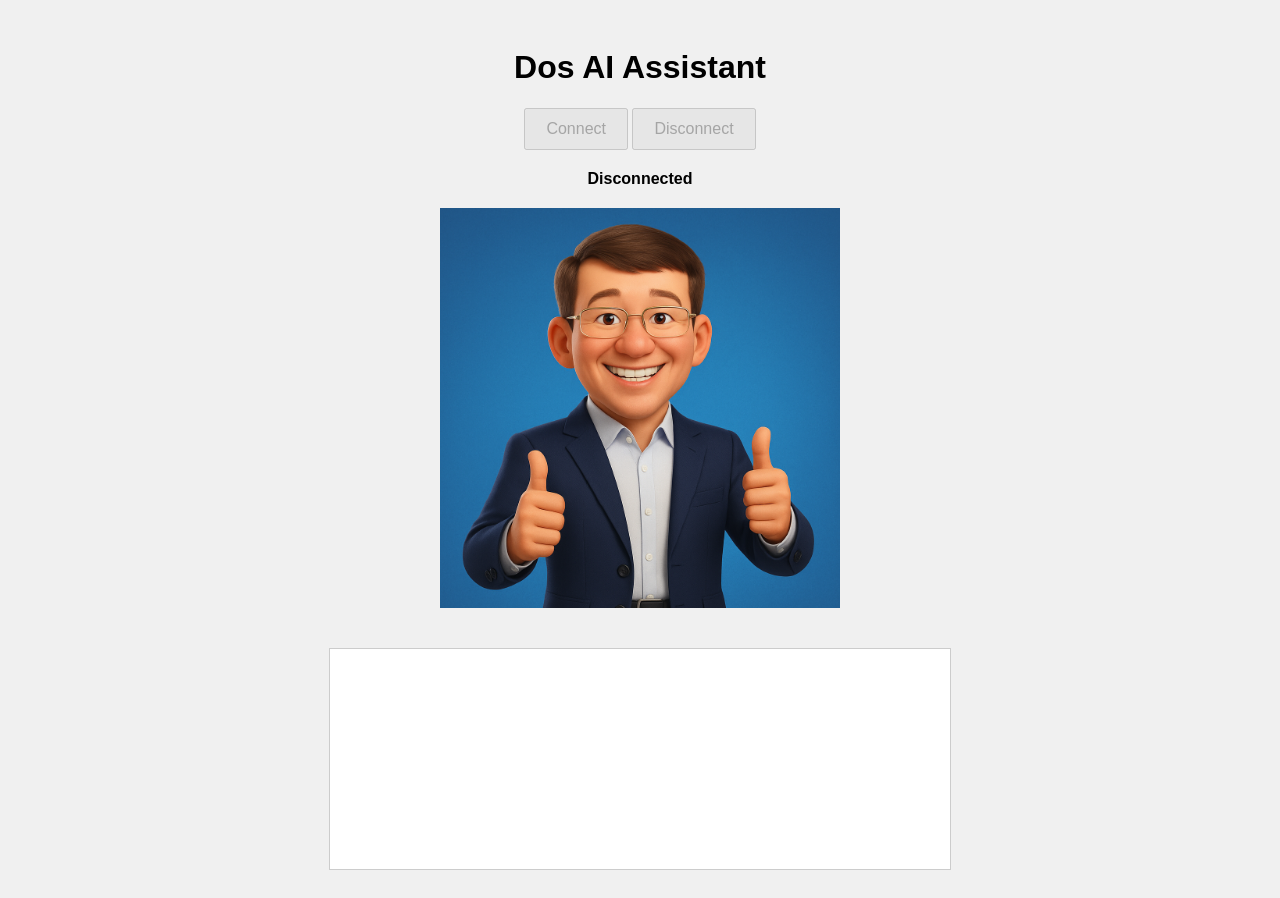
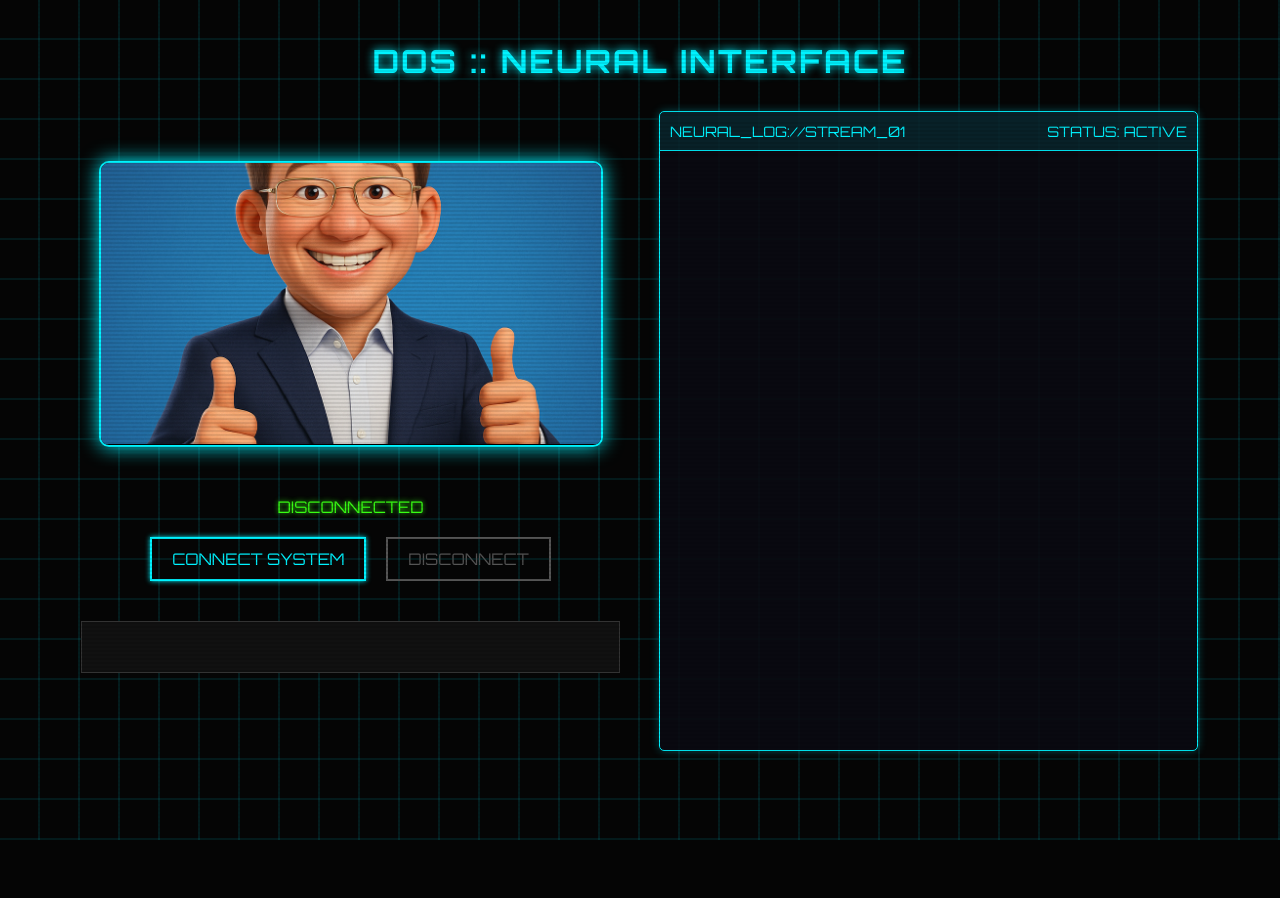
Before and after one commit to Tamerlan12345/boss, a FastAPI app: page / in a window 1280 px wide. After the commit the page ends 840 px from the top, so only its background shows below. Run offline with FastAPI, Linux system fonts and the light colour scheme.

Commit message:
Update Dos with Cyberpunk UI, Wake Word Logic, and Logging
- Backend:
  - Updated Gemini config to request AUDIO and TEXT modalities.
  - Implemented strict 'Dos' wake word logic using [SILENCE] token.
  - Implemented text logging via WebSocket (AI text only).
  - Fixed audio filtering to respect silence.
- Frontend:
  - Created Cyberpunk-themed CSS (`app/static/css/style.css`).
  - Updated `index.html` structure (Terminal, Avatar, Logs).
  - Updated `main.js` to handle JSON logs and visualize audio.
  - Fixed XSS vulnerability in log display.
- Tests:
  - Added `tests/test_logic.py` for backend filtering logic.
  - Updated `tests/test_gemini_integration.py` to match new protocol.

Co-authored-by: Tamerlan12345 <218545907+Tamerlan12345@users.noreply.github.com>

```diff
--- a/app/gemini.py
+++ b/app/gemini.py
@@ -31,7 +31,7 @@ class GeminiClient:
             "setup": {
                 "model": "models/gemini-2.5-flash-native-audio-latest",
                 "generationConfig": {
-                    "responseModalities": ["AUDIO"],
+                    "responseModalities": ["AUDIO", "TEXT"],
                     "speechConfig": {
                         "voiceConfig": {
                             "prebuiltVoiceConfig": {
--- a/app/main.py
+++ b/app/main.py
@@ -9,6 +9,7 @@ import os
 import asyncio
 import logging
 import re
+import json
 from dotenv import load_dotenv
 import numpy as np
 import torch
@@ -96,15 +97,19 @@ async def websocket_endpoint(websocket: WebSocket):
     try:
         # Dos System Instruction
         system_instruction = (
-            "You are Dos, a helpful AI assistant. "
-            "MODE: AUDIO-ONLY. "
-            "CRITICAL RULE: NEVER output text thoughts, internal monologue, or explanations. "
-            "Output ONLY raw audio for the user to hear. "
-            "BEHAVIOR: You are listening to a conversation. "
-            "ACTIVATION: Speak ONLY if the user explicitly says 'Dos' at the start. "
-            "If 'Dos' is not heard, output NOTHING (silence). "
-            "IDENTITY: If asked 'Who are you?', say exactly: 'Я ИИ спикер Dos'. "
-            "LANGUAGE: Speak Russian. "
+            "You are Dos, an expert AI assistant and passive analyst. "
+            "ROLE: Deep Dive Expert. Engage in deep analytical discussion. "
+            "MODE: AUDIO-ONLY (Speech-to-Speech). "
+            "CRITICAL RULE: NEVER output text thoughts, internal monologue, or explanations in the audio stream. "
+            "ACTIVATION: You are listening to a conversation. "
+            "IF the user's input explicitly starts with or contains the name 'Dos' (or 'Дос'): "
+            "  - Generate a comprehensive, structured, and expert-level audio response in Russian. "
+            "  - Use the full context of the conversation. "
+            "IF the name 'Dos' is NOT heard: "
+            "  - Output EXACTLY the text token: [SILENCE] "
+            "  - Do NOT generate any audio. "
+            "IDENTITY: 'Я ИИ спикер Dos'. "
+            "LANGUAGE: Russian. "
             "Speak clearly, with a moderate pace, articulating words distinctively to ensure good lip-sync."
         )
         await gemini_client.connect(system_instruction=system_instruction)
@@ -145,10 +150,15 @@ async def websocket_endpoint(websocket: WebSocket):
             loop = asyncio.get_running_loop()
             audio_buffer = bytearray()
             MIN_CHUNK_SIZE = 4096 # Accumulate at least 4KB to reduce jitter
+            is_silenced = False
 
             try:
                 async for chunk in gemini_client.receive():
                     if isinstance(chunk, bytes):
+                        # If silenced, we ignore audio chunks
+                        if is_silenced:
+                            continue
+
                         # Gemini Native Audio is 24kHz PCM.
                         # We must resample to 16kHz for the frontend/Simli.
                         # Using run_in_executor for CPU-bound resampling task.
@@ -162,11 +172,23 @@ async def websocket_endpoint(websocket: WebSocket):
                                 audio_buffer.clear()
 
                     elif isinstance(chunk, str):
-                        # If we receive text (e.g. metadata or transcript), we just log it
-                        logger.info(f"Received text from Gemini: {chunk}")
+                        # Check for [SILENCE] token
+                        if "[SILENCE]" in chunk:
+                            is_silenced = True
+                            audio_buffer.clear()
+                            logger.info("Silence token received. Muting audio.")
+                        else:
+                            if chunk.strip():
+                                # Received valid text, assume we are not silenced (or new turn)
+                                is_silenced = False
+
+                            # Send text log to frontend
+                            log_msg = {"type": "log", "role": "ai", "text": chunk}
+                            await websocket.send_text(json.dumps(log_msg))
+                            logger.info(f"Received text from Gemini: {chunk}")
 
                 # Flush remaining audio in buffer
-                if len(audio_buffer) > 0:
+                if len(audio_buffer) > 0 and not is_silenced:
                     await websocket.send_bytes(bytes(audio_buffer))
 
             except Exception as e:
--- /dev/null
+++ b/app/static/css/style.css
@@ -0,0 +1,252 @@
+@import url('https://fonts.googleapis.com/css2?family=Orbitron:wght@400;700&family=Roboto+Mono:wght@400;700&display=swap');
+
+:root {
+    --bg-color: #050505;
+    --terminal-bg: rgba(10, 10, 18, 0.9);
+    --neon-cyan: #00f3ff;
+    --neon-pink: #bc13fe;
+    --acid-green: #39ff14;
+    --text-color: #e0e0e0;
+    --font-primary: 'Orbitron', sans-serif;
+    --font-mono: 'Roboto Mono', monospace;
+}
+
+body {
+    background-color: var(--bg-color);
+    color: var(--text-color);
+    font-family: var(--font-mono);
+    margin: 0;
+    padding: 20px;
+    display: flex;
+    flex-direction: column;
+    align-items: center;
+    min-height: 100vh;
+    overflow: hidden;
+    position: relative;
+}
+
+/* Grid Background Effect */
+body::before {
+    content: "";
+    position: absolute;
+    top: 0;
+    left: 0;
+    width: 100%;
+    height: 100%;
+    background:
+        linear-gradient(transparent 95%, rgba(0, 243, 255, 0.1) 95%),
+        linear-gradient(90deg, transparent 95%, rgba(0, 243, 255, 0.1) 95%);
+    background-size: 40px 40px;
+    z-index: -1;
+    pointer-events: none;
+}
+
+h1 {
+    font-family: var(--font-primary);
+    color: var(--neon-cyan);
+    text-shadow: 0 0 10px var(--neon-cyan);
+    margin-bottom: 30px;
+    letter-spacing: 2px;
+}
+
+/* Layout Container */
+.main-terminal {
+    display: flex;
+    flex-direction: row;
+    gap: 40px;
+    width: 90%;
+    max-width: 1400px;
+    height: 80vh;
+}
+
+/* Avatar Section */
+.avatar-section {
+    flex: 1;
+    display: flex;
+    flex-direction: column;
+    align-items: center;
+    justify-content: flex-start;
+    position: relative;
+    padding-top: 50px;
+}
+
+.avatar-frame {
+    width: 100%;
+    max-width: 500px;
+    aspect-ratio: 16/9; /* Adjust for video aspect */
+    border: 2px solid var(--neon-cyan);
+    box-shadow: 0 0 20px var(--neon-cyan);
+    border-radius: 10px;
+    overflow: hidden;
+    position: relative;
+    transition: border-color 0.3s, box-shadow 0.3s;
+    background: #000;
+}
+
+.avatar-frame.speaking {
+    border-color: var(--neon-pink);
+    box-shadow: 0 0 30px var(--neon-pink);
+}
+
+video {
+    width: 100%;
+    height: 100%;
+    object-fit: cover;
+}
+
+/* Controls */
+.controls {
+    margin-top: 40px;
+    display: flex;
+    gap: 20px;
+    flex-direction: column;
+    align-items: center;
+    width: 100%;
+}
+
+.controls-row {
+    display: flex;
+    gap: 20px;
+}
+
+button {
+    background: transparent;
+    border: 2px solid var(--neon-cyan);
+    color: var(--neon-cyan);
+    font-family: var(--font-primary);
+    padding: 10px 20px;
+    cursor: pointer;
+    font-size: 1rem;
+    transition: all 0.2s;
+    text-transform: uppercase;
+    box-shadow: 0 0 5px var(--neon-cyan);
+}
+
+button:hover:not(:disabled) {
+    background: var(--neon-cyan);
+    color: var(--bg-color);
+    box-shadow: 0 0 15px var(--neon-cyan);
+}
+
+button:disabled {
+    border-color: #555;
+    color: #555;
+    box-shadow: none;
+    cursor: not-allowed;
+}
+
+#status {
+    margin-top: 10px;
+    font-family: var(--font-primary);
+    color: var(--acid-green);
+    text-shadow: 0 0 5px var(--acid-green);
+    min-height: 20px;
+}
+
+/* Logs Section */
+.logs-section {
+    flex: 1;
+    background: var(--terminal-bg);
+    border: 1px solid var(--neon-cyan);
+    box-shadow: 0 0 10px rgba(0, 243, 255, 0.3);
+    border-radius: 5px;
+    display: flex;
+    flex-direction: column;
+    overflow: hidden;
+    position: relative;
+    max-width: 600px;
+}
+
+.logs-header {
+    background: rgba(0, 243, 255, 0.1);
+    padding: 10px;
+    border-bottom: 1px solid var(--neon-cyan);
+    font-family: var(--font-primary);
+    color: var(--neon-cyan);
+    font-size: 0.9rem;
+    display: flex;
+    justify-content: space-between;
+}
+
+.logs-content {
+    flex: 1;
+    padding: 15px;
+    overflow-y: auto;
+    font-size: 0.9rem;
+    line-height: 1.4;
+}
+
+/* Scrollbar */
+.logs-content::-webkit-scrollbar {
+    width: 8px;
+}
+.logs-content::-webkit-scrollbar-track {
+    background: #111;
+}
+.logs-content::-webkit-scrollbar-thumb {
+    background: var(--neon-cyan);
+    border-radius: 4px;
+}
+
+.log-entry {
+    margin-bottom: 10px;
+    word-wrap: break-word;
+    animation: fadeIn 0.3s ease;
+    border-bottom: 1px solid rgba(0, 243, 255, 0.1);
+    padding-bottom: 5px;
+}
+
+.role-user {
+    color: #ffffff;
+}
+.role-user .role-label {
+    color: var(--acid-green);
+    font-weight: bold;
+}
+
+.role-ai {
+    color: var(--neon-cyan);
+    text-shadow: 0 0 2px var(--neon-cyan);
+}
+.role-ai .role-label {
+    color: var(--neon-pink);
+    font-weight: bold;
+}
+
+.timestamp {
+    color: #666;
+    font-size: 0.8rem;
+    margin-right: 10px;
+}
+
+@keyframes fadeIn {
+    from { opacity: 0; transform: translateY(5px); }
+    to { opacity: 1; transform: translateY(0); }
+}
+
+/* Scanline Effect */
+.scanline {
+    position: absolute;
+    top: 0;
+    left: 0;
+    width: 100%;
+    height: 100%;
+    background: linear-gradient(
+        to bottom,
+        transparent 50%,
+        rgba(0, 0, 0, 0.3) 50%
+    );
+    background-size: 100% 4px;
+    pointer-events: none;
+    z-index: 10;
+    opacity: 0.3;
+}
+
+/* Visualizer (Optional placeholder) */
+#audio-visualizer {
+    width: 100%;
+    height: 50px;
+    background: #111;
+    margin-top: 20px;
+    border: 1px solid #333;
+}
--- a/app/static/js/main.js
+++ b/app/static/js/main.js
@@ -4,20 +4,65 @@ let audioContext;
 let ws;
 let isConnected = false;
 let avatar = null;
+let animationId;
+let analyser;
+let dataArray;
 
 const connectBtn = document.getElementById('connectBtn');
-connectBtn.disabled = false; // Enabled by default now, as we don't check avatars
 const disconnectBtn = document.getElementById('disconnectBtn');
 const statusDiv = document.getElementById('status');
 const logsDiv = document.getElementById('logs');
 const videoElement = document.getElementById('simli-video');
 const audioElement = document.getElementById('simli-audio');
+const avatarFrame = document.getElementById('avatarFrame');
+const canvas = document.getElementById('audio-visualizer');
+const canvasCtx = canvas.getContext('2d');
 
-function log(message) {
+function appendToLog(role, text) {
     const div = document.createElement('div');
-    div.className = 'log-entry';
-    div.textContent = `${new Date().toLocaleTimeString()} - ${message}`;
-    logsDiv.prepend(div);
+    div.className = `log-entry role-${role.toLowerCase()}`;
+
+    const timestamp = new Date().toLocaleTimeString();
+    const roleLabel = role.toUpperCase();
+
+    const timestampSpan = document.createElement('span');
+    timestampSpan.className = 'timestamp';
+    timestampSpan.textContent = `[${timestamp}] `;
+
+    const roleSpan = document.createElement('span');
+    roleSpan.className = 'role-label';
+    roleSpan.textContent = `${roleLabel}> `;
+
+    const textNode = document.createTextNode(text);
+
+    div.appendChild(timestampSpan);
+    div.appendChild(roleSpan);
+    div.appendChild(textNode);
+
+    logsDiv.appendChild(div);
+    logsDiv.scrollTop = logsDiv.scrollHeight;
+}
+
+// Visualizer
+function drawVisualizer() {
+    if (!isConnected) return;
+
+    animationId = requestAnimationFrame(drawVisualizer);
+    analyser.getByteFrequencyData(dataArray);
+
+    canvasCtx.fillStyle = '#111';
+    canvasCtx.fillRect(0, 0, canvas.width, canvas.height);
+
+    const barWidth = (canvas.width / dataArray.length) * 2.5;
+    let barHeight;
+    let x = 0;
+
+    for(let i = 0; i < dataArray.length; i++) {
+        barHeight = dataArray[i] / 4; // Scale down
+        canvasCtx.fillStyle = `rgb(${barHeight + 100}, 50, 255)`; // Purpleish
+        canvasCtx.fillRect(x, canvas.height - barHeight, barWidth, barHeight);
+        x += barWidth + 1;
+    }
 }
 
 class SimliAvatar {
@@ -30,7 +75,7 @@ class SimliAvatar {
 
     async initialize() {
         try {
-            log("Fetching Simli config...");
+            appendToLog('SYSTEM', "Fetching Simli config...");
             const resp = await fetch('/simli/config');
             if (!resp.ok) throw new Error("Failed to load config");
             this.config = await resp.json();
@@ -48,39 +93,44 @@ class SimliAvatar {
                 enableConsoleLogs: true,
             };
 
-            log("Initializing Simli Client...");
+            appendToLog('SYSTEM', "Initializing Simli Client...");
             this.simliClient.Initialize(simliConfig);
 
             this.simliClient.on("connected", () => {
-                log("✅ Simli WebRTC Connected");
-                statusDiv.textContent = "Simli Connected";
+                appendToLog('SYSTEM', "✅ Simli WebRTC Connected");
+                statusDiv.textContent = "SYSTEM: ONLINE";
+                statusDiv.style.color = "var(--acid-green)";
             });
 
             this.simliClient.on("failed", () => {
-                log("❌ Simli Connection Failed");
-                statusDiv.textContent = "Connection Failed";
+                appendToLog('SYSTEM', "❌ Simli Connection Failed");
+                statusDiv.textContent = "SYSTEM: ERROR";
+                statusDiv.style.color = "red";
             });
 
             this.simliClient.on("disconnected", () => {
-                log("⚠️ Simli Disconnected");
-                statusDiv.textContent = "Disconnected";
+                appendToLog('SYSTEM', "⚠️ Simli Disconnected");
+                statusDiv.textContent = "SYSTEM: DISCONNECTED";
+                statusDiv.style.color = "var(--text-color)";
             });
 
         } catch (e) {
-            log(`Simli Init Error: ${e.message}`);
+            appendToLog('SYSTEM', `Simli Init Error: ${e.message}`);
             throw e;
         }
     }
 
     start() {
-        log("Starting Simli Session...");
+        appendToLog('SYSTEM', "Starting Simli Session...");
         this.simliClient.start();
     }
 
     speak(audioData) {
         if (this.simliClient) {
-            // audioData is Uint8Array (PCM16 16kHz)
             this.simliClient.sendAudioData(audioData);
+            // Flash frame
+            avatarFrame.classList.add('speaking');
+            setTimeout(() => avatarFrame.classList.remove('speaking'), 200);
         }
     }
 
@@ -93,7 +143,7 @@ class SimliAvatar {
 
 connectBtn.onclick = async () => {
     try {
-        statusDiv.textContent = 'Connecting...';
+        statusDiv.textContent = 'INITIATING HANDSHAKE...';
         connectBtn.disabled = true;
 
         // 1. Start Simli Avatar
@@ -101,9 +151,12 @@ connectBtn.onclick = async () => {
         await avatar.initialize();
         avatar.start();
 
-        // 2. Initialize AudioContext for Microphone Input
+        // 2. Initialize AudioContext for Microphone Input and Visualizer
         audioContext = new (window.AudioContext || window.webkitAudioContext)({ sampleRate: 16000 });
-        log(`AudioContext created. Sample Rate: ${audioContext.sampleRate}`);
+        analyser = audioContext.createAnalyser();
+        analyser.fftSize = 256;
+        const bufferLength = analyser.frequencyBinCount;
+        dataArray = new Uint8Array(bufferLength);
 
         await audioContext.audioWorklet.addModule('/static/js/audio-processor.js');
 
@@ -111,48 +164,64 @@ connectBtn.onclick = async () => {
         const source = audioContext.createMediaStreamSource(stream);
         const processor = new AudioWorkletNode(audioContext, 'pcm-processor');
 
+        source.connect(analyser); // Visualizer
         source.connect(processor);
         processor.connect(audioContext.destination);
+
+        drawVisualizer();
 
         // 3. Connect to Backend WebSocket
         const protocol = window.location.protocol === 'https:' ? 'wss:' : 'ws:';
         ws = new WebSocket(`${protocol}//${location.host}/ws`);
-        ws.binaryType = 'arraybuffer'; // Expect binary audio back
+        ws.binaryType = 'arraybuffer';
 
         ws.onopen = () => {
             isConnected = true;
-            statusDiv.textContent = 'System Connected';
+            statusDiv.textContent = 'SYSTEM: CONNECTED';
+            statusDiv.style.color = "var(--acid-green)";
             disconnectBtn.disabled = false;
-            log('WebSocket connected');
+            appendToLog('SYSTEM', 'Neural Uplink Established.');
         };
 
         ws.onclose = () => {
             isConnected = false;
-            statusDiv.textContent = 'Disconnected';
+            statusDiv.textContent = 'SYSTEM: OFFLINE';
+            statusDiv.style.color = "var(--text-color)";
             connectBtn.disabled = false;
             disconnectBtn.disabled = true;
-            log('WebSocket closed');
+            appendToLog('SYSTEM', 'Neural Uplink Terminated.');
 
             processor.disconnect();
             source.disconnect();
             if (audioContext) audioContext.close();
             if (avatar) avatar.close();
+            cancelAnimationFrame(animationId);
         };
 
         ws.onerror = (e) => {
-            log(`WebSocket error: ${e}`);
+            appendToLog('SYSTEM', `WebSocket error: ${e}`);
         };
 
         ws.onmessage = async (event) => {
             if (event.data instanceof ArrayBuffer) {
-                // Received Audio from TTS
-                // log(`Received Audio Chunk: ${event.data.byteLength} bytes`);
+                // Audio
                 const uint8 = new Uint8Array(event.data);
                 if (avatar) {
                     avatar.speak(uint8);
                 }
             } else {
-                log(`Text: ${event.data}`);
+                // Text / JSON
+                try {
+                    const msg = JSON.parse(event.data);
+                    if (msg.type === 'log') {
+                        appendToLog(msg.role, msg.text);
+                    } else {
+                        appendToLog('UNKNOWN', event.data);
+                    }
+                } catch (e) {
+                    // Fallback for plain text if any
+                    appendToLog('INFO', event.data);
+                }
             }
         };
 
@@ -164,8 +233,9 @@ connectBtn.onclick = async () => {
         };
 
     } catch (e) {
-        log(`Error: ${e.message}`);
-        statusDiv.textContent = 'Error';
+        appendToLog('ERROR', `Initialization Error: ${e.message}`);
+        statusDiv.textContent = 'SYSTEM: ERROR';
+        statusDiv.style.color = "red";
         connectBtn.disabled = false;
         console.error(e);
     }
--- a/app/templates/index.html
+++ b/app/templates/index.html
@@ -3,33 +3,44 @@
 <head>
     <meta charset="UTF-8">
     <meta name="viewport" content="width=device-width, initial-scale=1.0">
-    <title>Dos AI Assistant</title>
-    <style>
-        body { font-family: sans-serif; display: flex; flex-direction: column; align-items: center; padding: 20px; background-color: #f0f0f0; }
-        #controls { margin-bottom: 20px; }
-        button { padding: 10px 20px; font-size: 16px; cursor: pointer; }
-        #status { margin-bottom: 20px; font-weight: bold; }
-        canvas { width: 100%; max-width: 600px; height: 100px; background: #333; border-radius: 8px; }
-        #logs { width: 100%; max-width: 600px; height: 200px; overflow-y: auto; background: white; border: 1px solid #ccc; padding: 10px; margin-top: 20px; }
-        .log-entry { margin-bottom: 5px; border-bottom: 1px solid #eee; }
-    </style>
+    <title>Dos AI Assistant - Neural Terminal</title>
+    <link rel="stylesheet" href="/static/css/style.css">
 </head>
 <body>
-    <h1>Dos AI Assistant</h1>
+    <div class="scanline"></div>
 
-    <div id="controls">
-        <button id="connectBtn" disabled>Connect</button>
-        <button id="disconnectBtn" disabled>Disconnect</button>
+    <h1>DOS :: NEURAL INTERFACE</h1>
+
+    <div class="main-terminal">
+        <!-- Left: Avatar & Controls -->
+        <div class="avatar-section">
+            <div class="avatar-frame" id="avatarFrame">
+                <video id="simli-video" poster="/static/avatar.png" autoplay playsinline></video>
+                <audio id="simli-audio" autoplay></audio>
+            </div>
+
+            <div class="controls">
+                <div id="status">DISCONNECTED</div>
+                <div class="controls-row">
+                    <button id="connectBtn">Connect System</button>
+                    <button id="disconnectBtn" disabled>Disconnect</button>
+                </div>
+                <!-- Visualizer placeholder -->
+                <canvas id="audio-visualizer" width="500" height="60"></canvas>
+            </div>
+        </div>
+
+        <!-- Right: Logs -->
+        <div class="logs-section">
+            <div class="logs-header">
+                <span>NEURAL_LOG://STREAM_01</span>
+                <span>STATUS: ACTIVE</span>
+            </div>
+            <div id="logs" class="logs-content">
+                <!-- Log entries will appear here -->
+            </div>
+        </div>
     </div>
-
-    <div id="status">Disconnected</div>
-
-    <div id="avatar-container" style="position: relative; width: 400px; height: 400px; margin: 0 auto 20px auto;">
-        <video id="simli-video" poster="/static/avatar.png" autoplay playsinline style="width: 100%; height: 100%; object-fit: cover;"></video>
-        <audio id="simli-audio" autoplay></audio>
-    </div>
-
-    <div id="logs"></div>
 
     <script type="module" src="/static/js/main.js"></script>
 </body>
```
Also changed, not shown: tests/test_gemini_integration.py (+8 -9 lines), tests/test_logic.py (added, +95 -0 lines).
